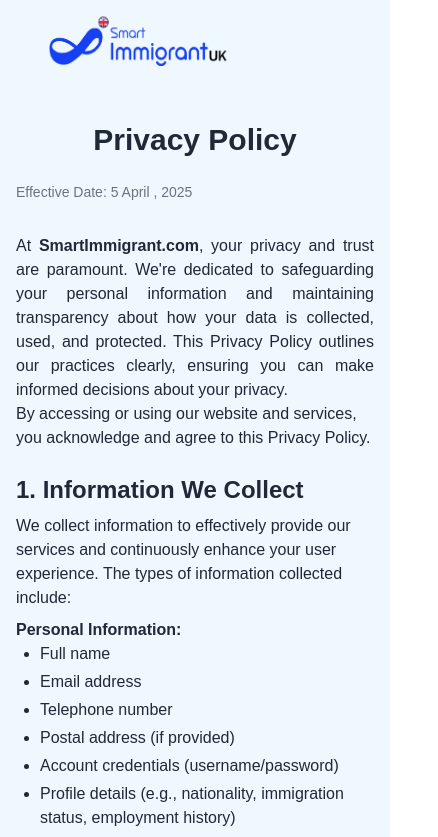
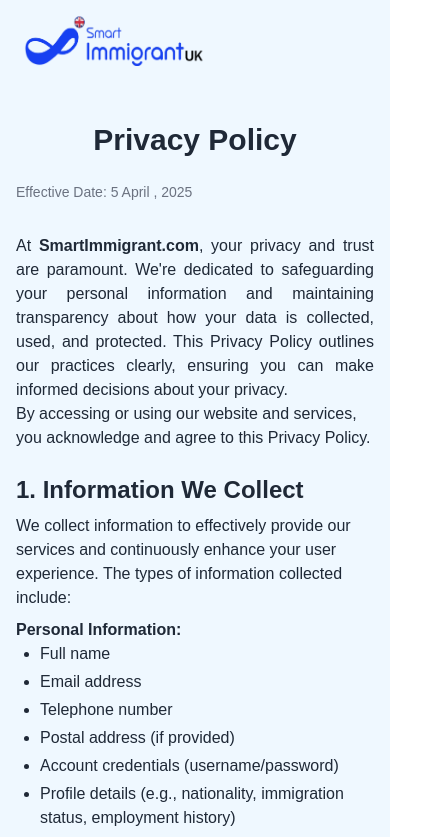
Before and after one commit to sahilbisht-saimanshetty/smart-immigrations, a React (Create React App) app: page /uk/privacy-policy in a window 390 px wide. Shown: the top 837 px of the page, 438 px wide, since content can reach past the window. Built offline with nearby package versions, Linux system fonts and the light colour scheme.

Commit message:
privacy policy udpate

```diff
--- a/src/components/pages/PrivacyPage.jsx
+++ b/src/components/pages/PrivacyPage.jsx
@@ -2,8 +2,8 @@ import PrivacyPolicy from "../Common/PrivcayPolicy";
 import logo from "../../assests/smartImmigrantLogo.webp"
 
 const PrivacyPage = () => {
-    return (<div className="bg-[#eff8ff] ">
-         <div className="w-full py-4 flex justify-start mx-12 items-center">
+    return (<div className="bg-[#eff8ff] w-full">
+         <div className="py-4 flex justify-start mx-6 md:mx-12 items-center">
          <img
             src={logo}
             alt="Smart Immigrant Logo"
```
